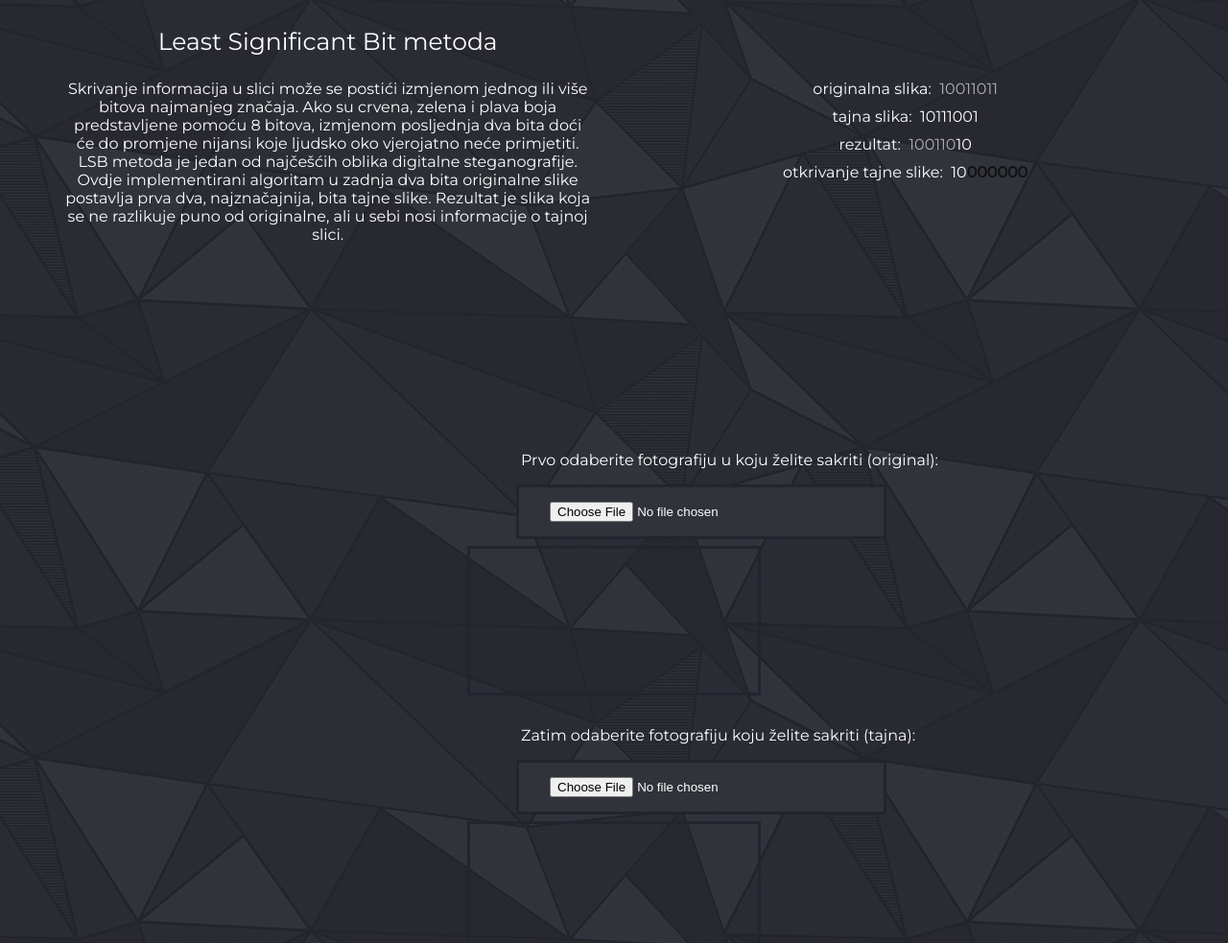
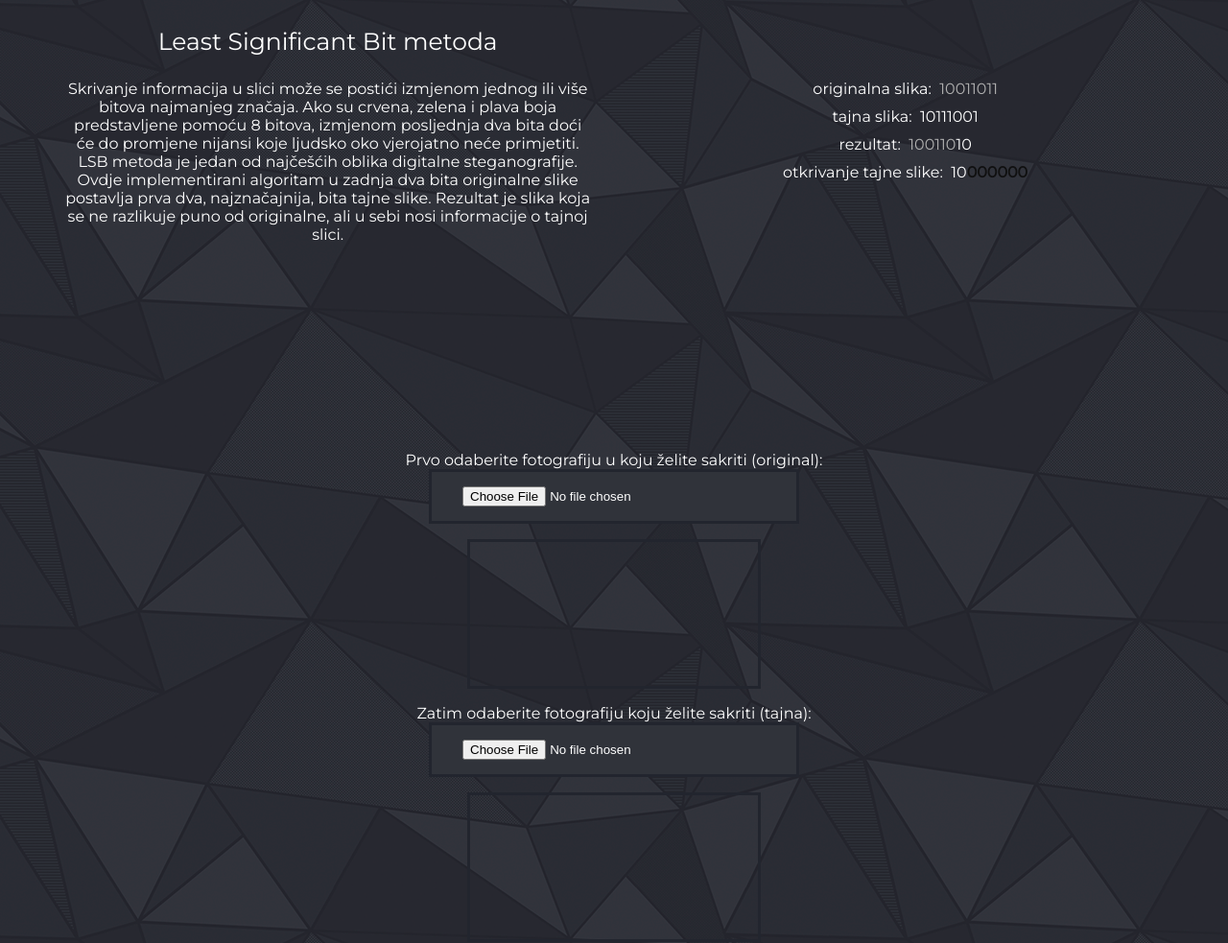
Before and after one commit to avucak/ee-summercamp-2019, a website built with Parcel: page index.html in a window 1280 px wide. Shown: the part 371-1354 px from the top of the page at 96% size. Built offline with nearby package versions, Linux system fonts and the light colour scheme.

Commit message:
Changing css

```diff
--- a/src/styles.css
+++ b/src/styles.css
@@ -64,7 +64,8 @@ body {
 
 .images
 {
-  margin-top:200px;
+  padding-top:200px;
+
 }
 .images__buttons
 {
@@ -73,7 +74,6 @@ body {
   color: white;
   padding: 15px 32px;
   text-align: center;
-  text-decoration: none;
   width: 10%;
   display: block;
   margin: auto;
@@ -81,8 +81,8 @@ body {
 
 .images__input
 {
-  margin-left:530px;
-  margin-bottom: 10px;
+  margin : auto;
+  display: block;
   background-color:	#30333A;
   border: 3px solid #22252E;
   color: white;
@@ -101,5 +101,7 @@ body {
 
 .images__text
 {
-  margin-left: 535px;
+  margin: auto;
+  display: block;
+  text-align: center;
 }
```
